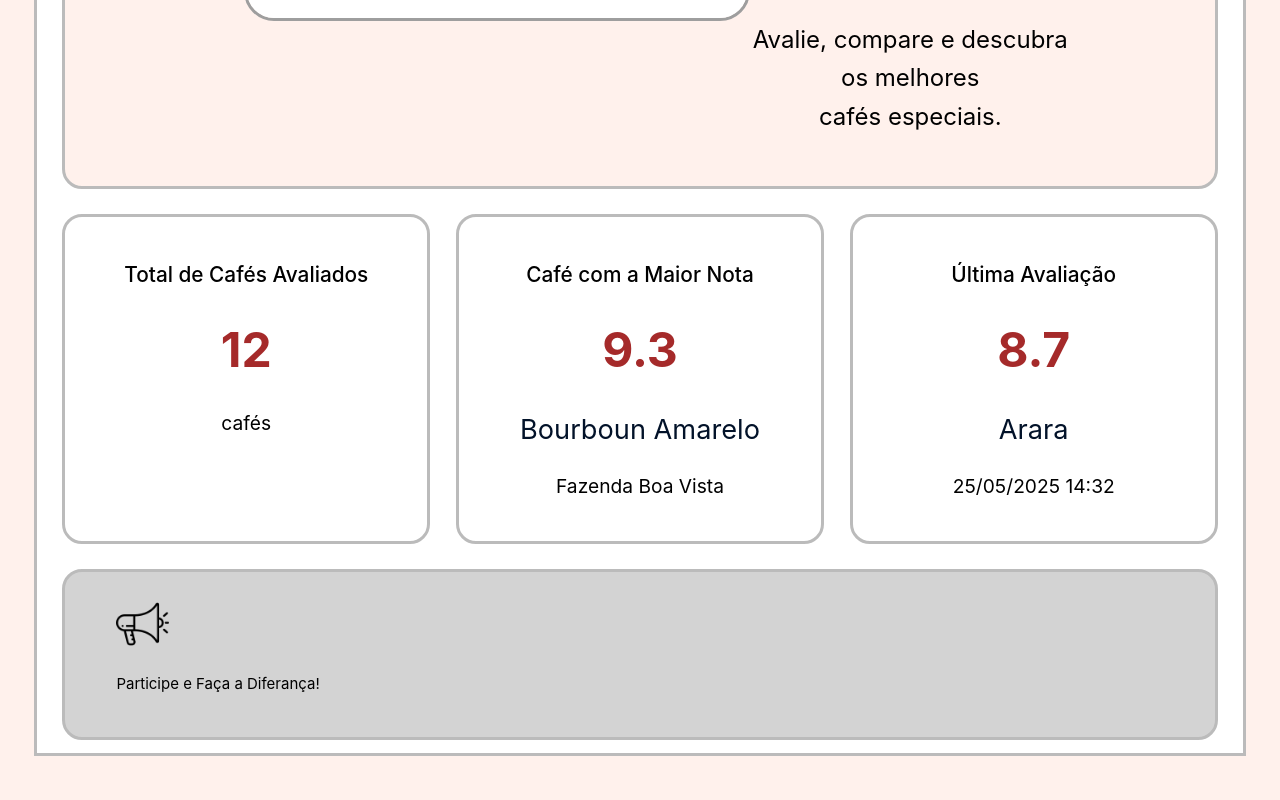
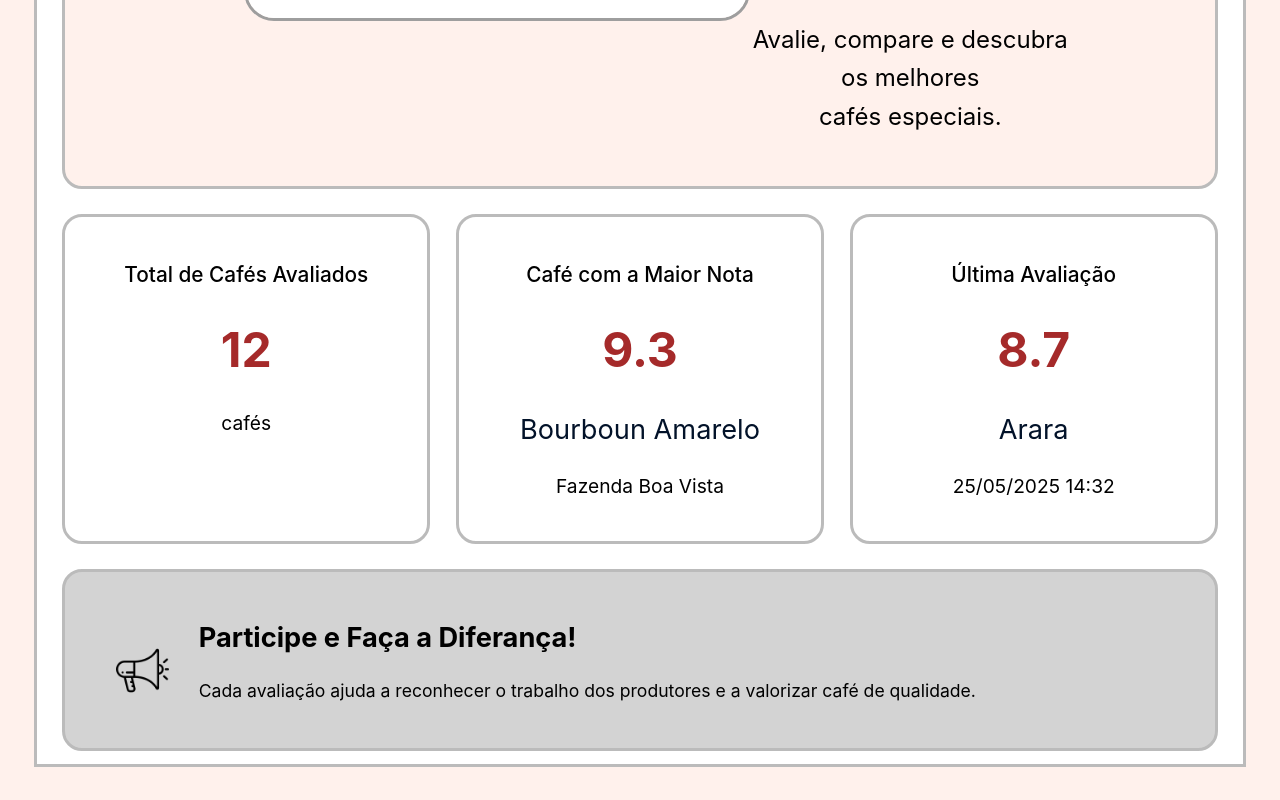
Before and after one commit to Lucas-ElielL/atividade-cafe, a Vue app: page / in a window 1280 px wide. Shown: the part 771-1571 px from the top of the page. Built offline with nearby package versions, Linux system fonts and the light colour scheme.

Commit message:
FEAT #8: Finalização do HomeView com a adição do Footer

```diff
--- a/src/views/HomeView.vue
+++ b/src/views/HomeView.vue
@@ -38,7 +38,12 @@
     </section>
     <div class="footer">
       <img src="/megafone.png" alt="">
-      <p><span>Participe e Faça a Diferança!</span></p>
+      <div>
+        <p><span>Participe e Faça a Diferança!</span></p>
+        <p>
+          Cada avaliação ajuda a reconhecer o trabalho dos produtores e a valorizar café de qualidade.
+        </p>
+      </div>
     </div>
   </main>
 </template>
@@ -104,4 +109,17 @@ main {
   font-weight: bold;
   color:brown;
 }
+.footer {
+  display: flex;
+  align-items: last baseline;
+  gap: 30px;
+}
+.footer p {
+  font-size: 1.1rem;
+}
+.footer span {
+  font-weight: bold;
+  font-size: 1.7rem;
+}
+
 </style>
```
